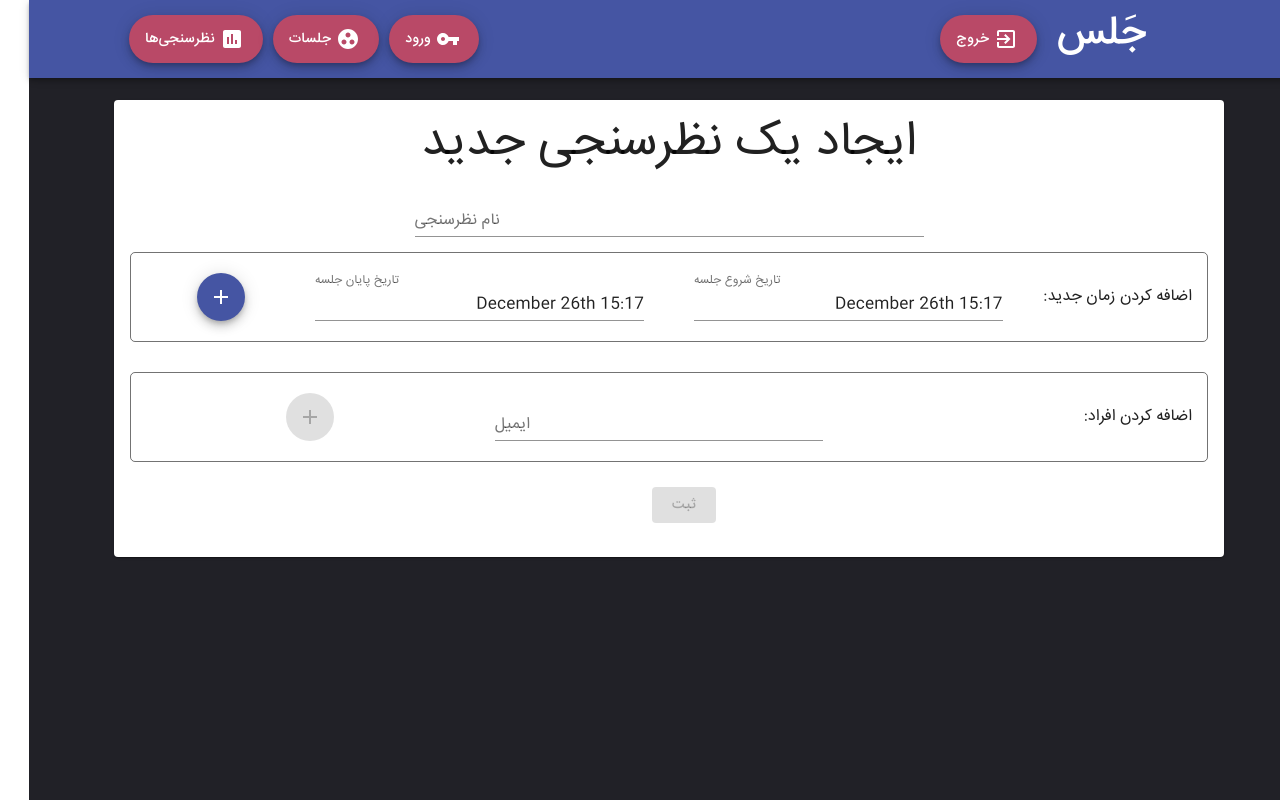
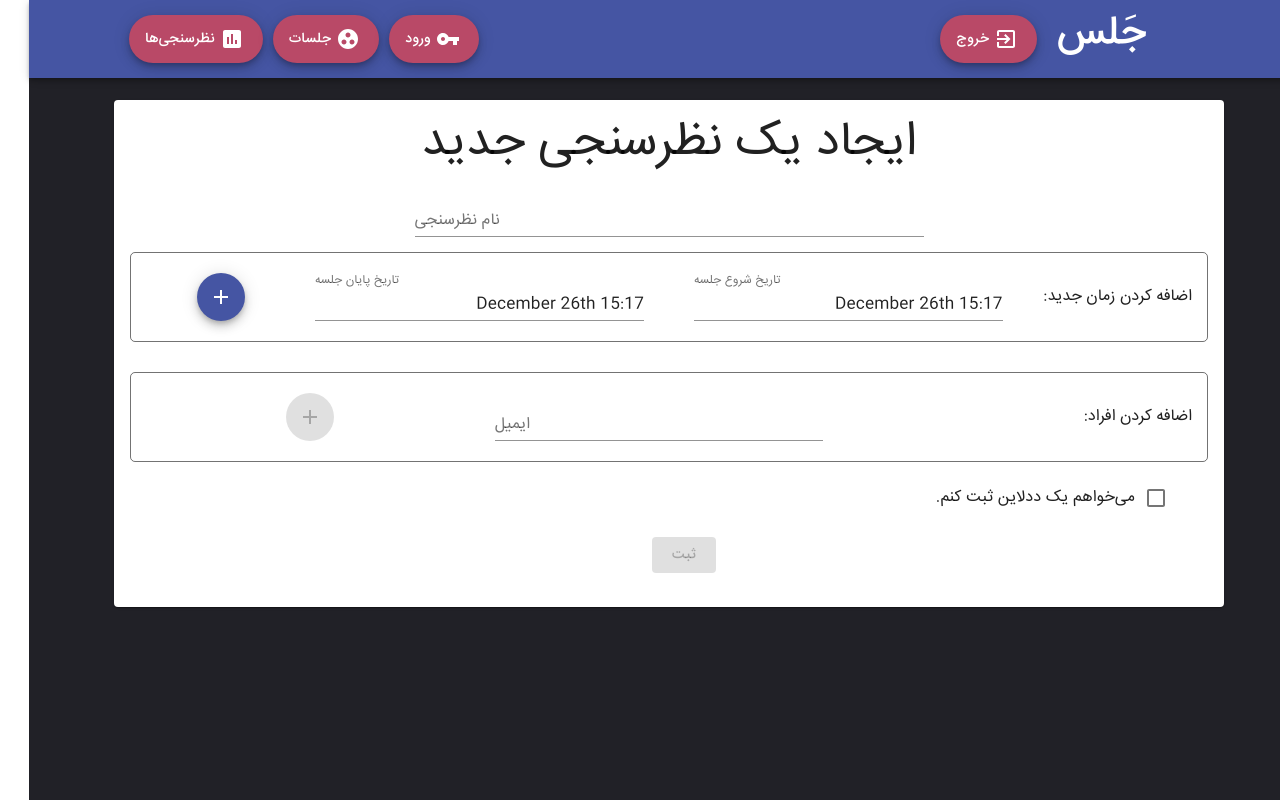
Before and after one commit to gsoosk/Jalas-Frontend, a React (Create React App) app in the folder jalas-app/: page /createPoll in a window 1280 px wide. Built offline with nearby package versions, Linux system fonts and the light colour scheme.

Commit message:
Set deadline for poll

```diff
--- a/jalas-app/src/scenes/Comments/components/CommentReply.js
+++ b/jalas-app/src/scenes/Comments/components/CommentReply.js
@@ -28,7 +28,7 @@ class CommentReply extends React.Component {
       comment_id: this.state.comment_id,
       text: text,
     };
-    Axios.post('polls/reply_comment' , commentReply)
+    Axios.post('polls/reply_comment', commentReply)
       .then((response) => {
         toast.success(<div>نظر شما با موفقیت ثبت شد.</div>);
         window.location.reload();
--- a/jalas-app/src/scenes/CreatePoll/index.js
+++ b/jalas-app/src/scenes/CreatePoll/index.js
@@ -5,6 +5,9 @@ import {
 } from '@material-ui/core';
 import './styles.scss';
 import { toast } from 'react-toastify';
+import { DateTimePicker } from '@material-ui/pickers';
+import Checkbox from '@material-ui/core/Checkbox';
+import FormControlLabel from '@material-ui/core/FormControlLabel';
 import AddPollTime from './components/AddPollTime';
 import AddParticipants from './components/AddParticipants';
 import Axios from '../../services/axios';
@@ -16,9 +19,11 @@ class CreatePoll extends React.Component {
       times: [],
       start: new Date(),
       end: new Date(),
+      deadline: new Date(),
       participants: [],
       email: '',
       title: '',
+      hasDeadline: false,
     };
     this.state = { ...this.initState, componentState: '' };
     this.addTime = this.addTime.bind(this);
@@ -136,12 +141,14 @@ class CreatePoll extends React.Component {
 
   submit() {
     const {
-      title, times, participants, componentState,
+      title, times, participants, componentState, deadline, hasDeadline,
     } = this.state;
     const poll = {
       title,
       choices: times,
       participants,
+      deadline,
+      hasDeadline,
     };
     if (componentState === 'create') this.createPoll(poll);
     else this.updatePoll(poll);
@@ -149,7 +156,7 @@ class CreatePoll extends React.Component {
 
   render() {
     const {
-      times, start, end, participants, email, title, componentState,
+      times, start, end, participants, email, title, componentState, deadline, hasDeadline,
     } = this.state;
     return (
       <Container>
@@ -193,6 +200,28 @@ class CreatePoll extends React.Component {
                     onAdd={this.addParticipant}
                   />
                 </Row>
+                <FormControlLabel
+                  control={
+                    <Checkbox checked={hasDeadline} onChange={() => { this.setState({ hasDeadline: !hasDeadline }); }} value="antoine" />
+                    }
+                  label="می‌خواهم یک ددلاین ثبت کنم."
+                />
+                {
+                  hasDeadline ? (
+                    <Row>
+                      <DateTimePicker
+                        autoOk
+                        ampm={false}
+                        disablePast
+                        value={deadline}
+                        label="تاریخ بسته شدن"
+                        style={{ width: '100%', margin: '10px' }}
+                        onChange={(newDate) => { this.setState({ deadline: newDate }); }}
+                      />
+                    </Row>
+                  ) : <Row />
+                }
+
                 <Row className="create_poll_form_container" style={{ width: '100%' }}>
                   <Button
                     variant="contained"
```
